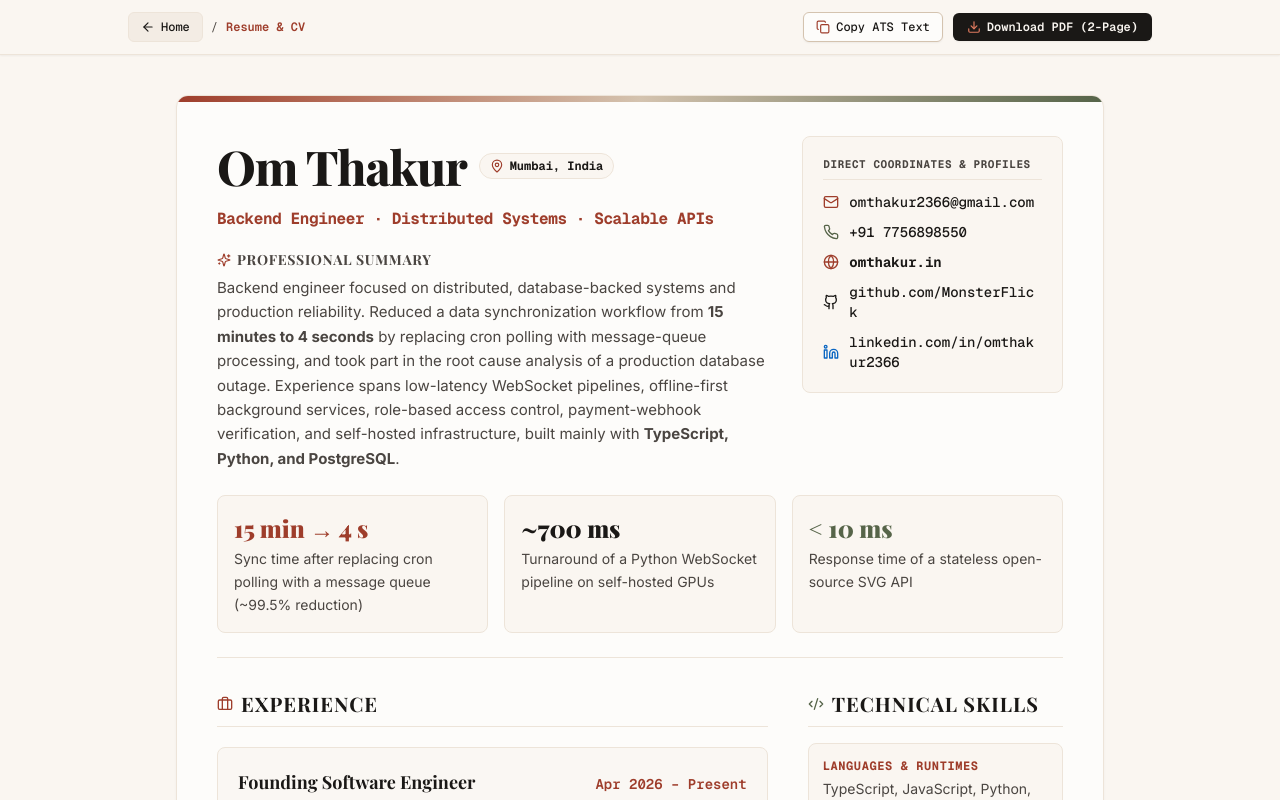
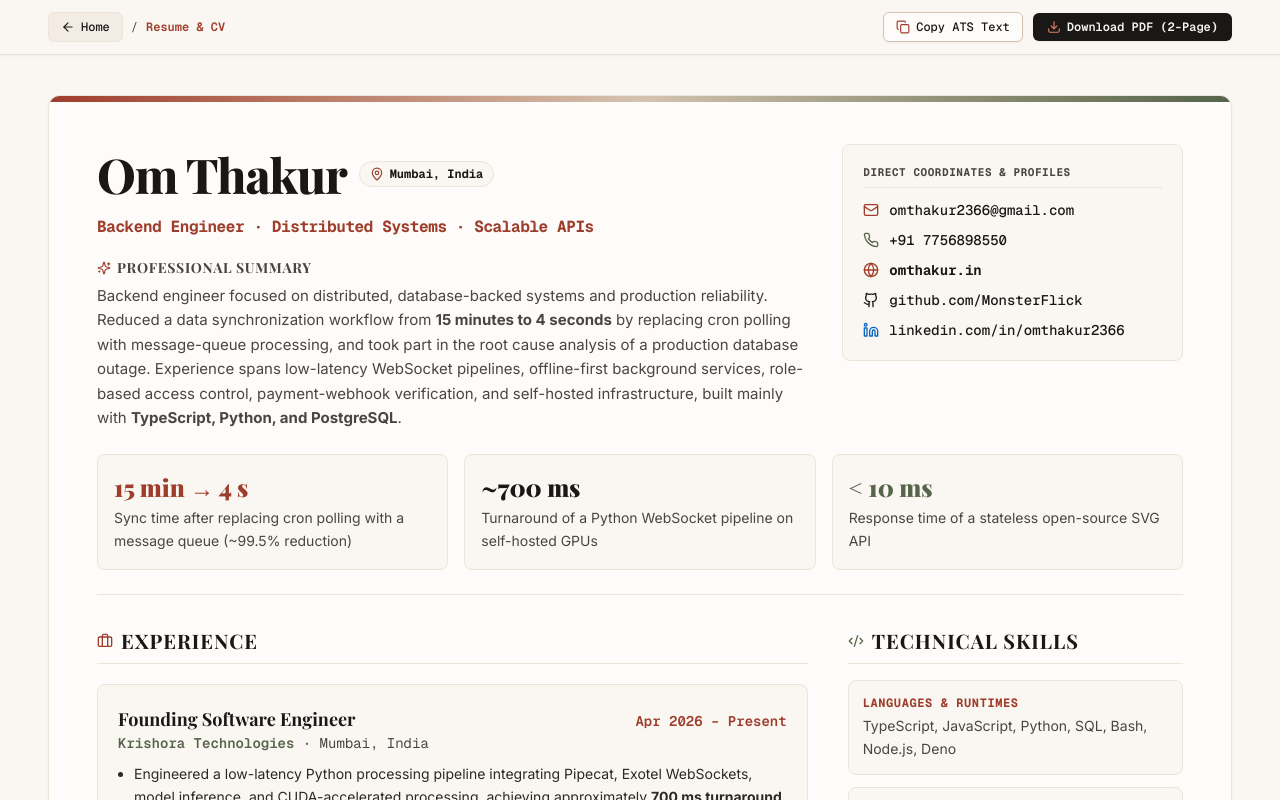
Before and after one commit to MonsterFlick/OmThakur, a Next.js app: page /resume in a window 1280 px wide. Shown: the top 800 px of the page. Built offline with nearby package versions, Linux system fonts and the light colour scheme; a web font is replaced by a local one.

Commit message:
feat(resume): widen layout to utilize full viewport and remove excess horizontal margins

```diff
--- a/components/resume/ResumeView.tsx
+++ b/components/resume/ResumeView.tsx
@@ -124,7 +124,7 @@ Bhimrao Pradhan College, University of Mumbai
     <div className="min-h-screen bg-[#FAF6F1] text-[#2C2825] font-sans antialiased selection:bg-[#9E3D2B]/20">
       {/* ── Top Floating Action Toolbar (Web View Only) ── */}
       <div className="no-print sticky top-0 z-50 bg-[#FAF6F1]/95 backdrop-blur-md border-b border-[#EDE4D9] py-3 px-4 sm:px-8 lg:px-12 shadow-xs">
-        <div className="w-full max-w-5xl mx-auto flex flex-wrap items-center justify-between gap-3">
+        <div className="w-full max-w-7xl xl:max-w-[1536px] 2xl:max-w-[1600px] mx-auto flex flex-wrap items-center justify-between gap-3">
           <nav aria-label="Breadcrumb" className="flex items-center gap-2 text-xs font-mono">
             <Link
               href="/"
@@ -172,9 +172,9 @@ Bhimrao Pradhan College, University of Mumbai
       {/* ── Main Full-Screen Resume Container ── */}
       <main
         id="main-content"
-        className="py-6 sm:py-10 px-4 sm:px-8 lg:px-12 w-full max-w-5xl mx-auto print-container"
+        className="py-6 sm:py-8 lg:py-10 px-4 sm:px-6 lg:px-8 xl:px-12 w-full max-w-7xl xl:max-w-[1536px] 2xl:max-w-[1600px] mx-auto print-container"
       >
-        <article className="p-5 sm:p-8 lg:p-10 bg-[#FDFCFA] border border-[#EDE4D9] rounded-xl shadow-paper relative overflow-hidden print-container">
+        <article className="p-5 sm:p-8 lg:p-10 xl:p-12 bg-[#FDFCFA] border border-[#EDE4D9] rounded-xl shadow-paper relative overflow-hidden print-container">
           {/* Top Decorative Colophon Stripe (Web View Only) */}
           <div className="no-print h-1.5 w-full bg-gradient-to-r from-[#9E3D2B] via-[#D4C3AF] to-[#566449] absolute top-0 left-0 right-0" />
 
```
